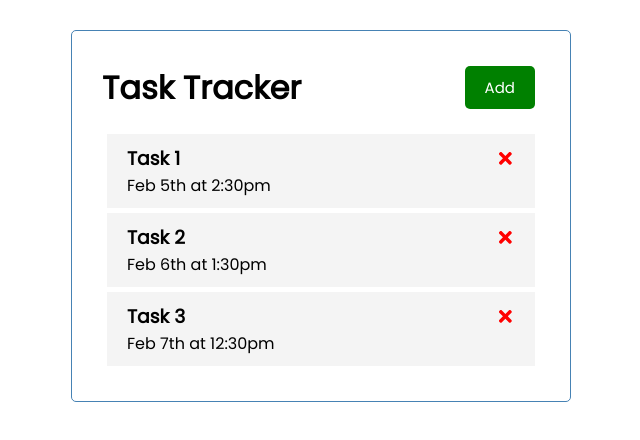
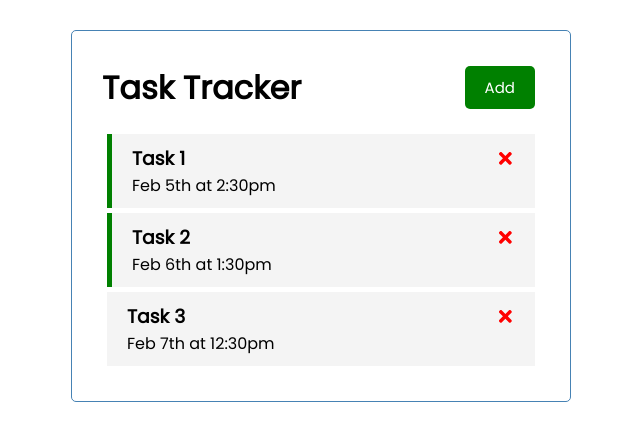
Before and after one commit to mppatterson84/react-task-tracker, a React (Create React App) app: page / in a window 1280 px wide. Shown: the top 440 px of the page, without its empty margins (319-959 px from the left). Built offline with nearby package versions, Linux system fonts and the light colour scheme.

Commit message:
add toggleReminder function

```diff
--- a/src/App.js
+++ b/src/App.js
@@ -29,11 +29,20 @@
     setTasks(tasks.filter((task) => task.id !== id));
   };
 
+  // Toggle Reminder
+  const toggleReminder = (id) => {
+    setTasks(
+      tasks.map((task) =>
+        task.id === id ? { ...task, reminder: !task.reminder } : task
+      )
+    );
+  };
+
   return (
     <div className="container">
       <Header />
       {tasks.length > 0 ? (
-        <Tasks tasks={tasks} onDelete={deleteTask} />
+        <Tasks tasks={tasks} onDelete={deleteTask} onTogglg={toggleReminder} />
       ) : (
         'No Tasks To Show'
       )}
--- a/src/components/Task.js
+++ b/src/components/Task.js
@@ -1,8 +1,11 @@
 import { FaTimes } from 'react-icons/fa';
 
-const Task = ({ task, onDelete }) => {
+const Task = ({ task, onDelete, onToggle }) => {
   return (
-    <div className="task">
+    <div
+      className={`task ${task.reminder ? 'reminder' : ''}`}
+      onDoubleClick={() => onToggle(task.id)}
+    >
       <h3>
         {task.text}{' '}
         <FaTimes
--- a/src/components/Tasks.js
+++ b/src/components/Tasks.js
@@ -1,10 +1,15 @@
 import Task from './Task';
 
-const Tasks = ({ tasks, onDelete }) => {
+const Tasks = ({ tasks, onDelete, onToggle }) => {
   return (
     <>
       {tasks.map((task) => (
-        <Task key={task.id} task={task} onDelete={onDelete} />
+        <Task
+          key={task.id}
+          task={task}
+          onDelete={onDelete}
+          onToggle={onToggle}
+        />
       ))}
     </>
   );
```
